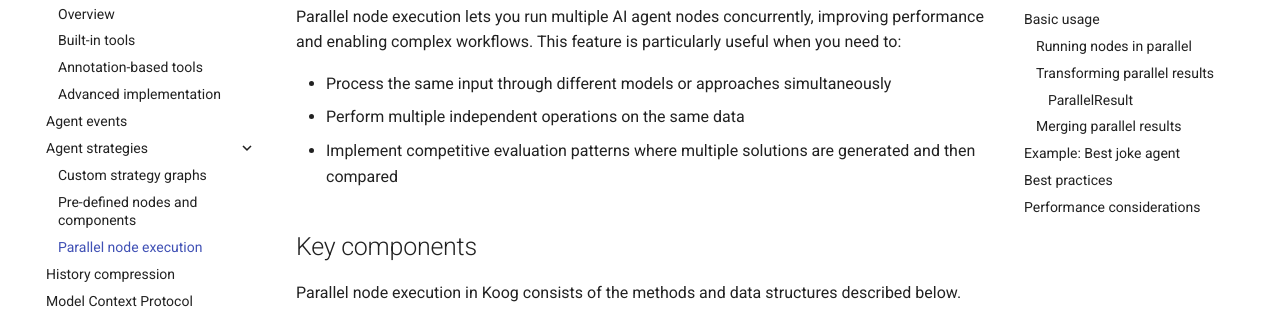
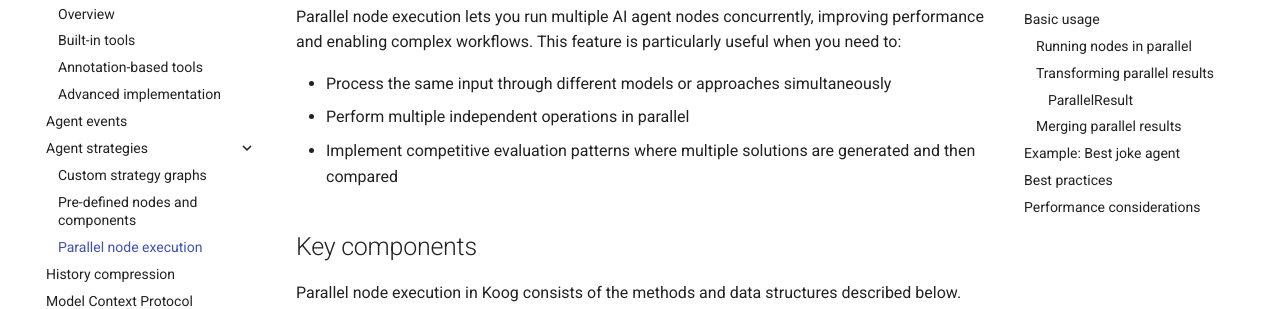
Before and after one commit to JetBrains/koog-docs, an MkDocs documentation site: the page built from docs/parallel-node-execution.md, in a window 1280 px wide and 900 px high. Shown: the part 275-584 px from the top of the window. Built offline with MkDocs 1.6.1 and Material for MkDocs 9.7.7, drawn with Linux system fonts in a browser that asks for light colours; comment, search, counter and statistics services are not loaded.

Commit message:
Incorporate review feedback

```diff
--- a/docs/parallel-node-execution.md
+++ b/docs/parallel-node-execution.md
@@ -3,7 +3,7 @@
 Parallel node execution lets you run multiple AI agent nodes concurrently, improving performance and enabling complex workflows. This feature is particularly useful when you need to:
 
 - Process the same input through different models or approaches simultaneously
-- Perform multiple independent operations on the same data
+- Perform multiple independent operations in parallel
 - Implement competitive evaluation patterns where multiple solutions are generated and then compared
 
 ## Key components
```
